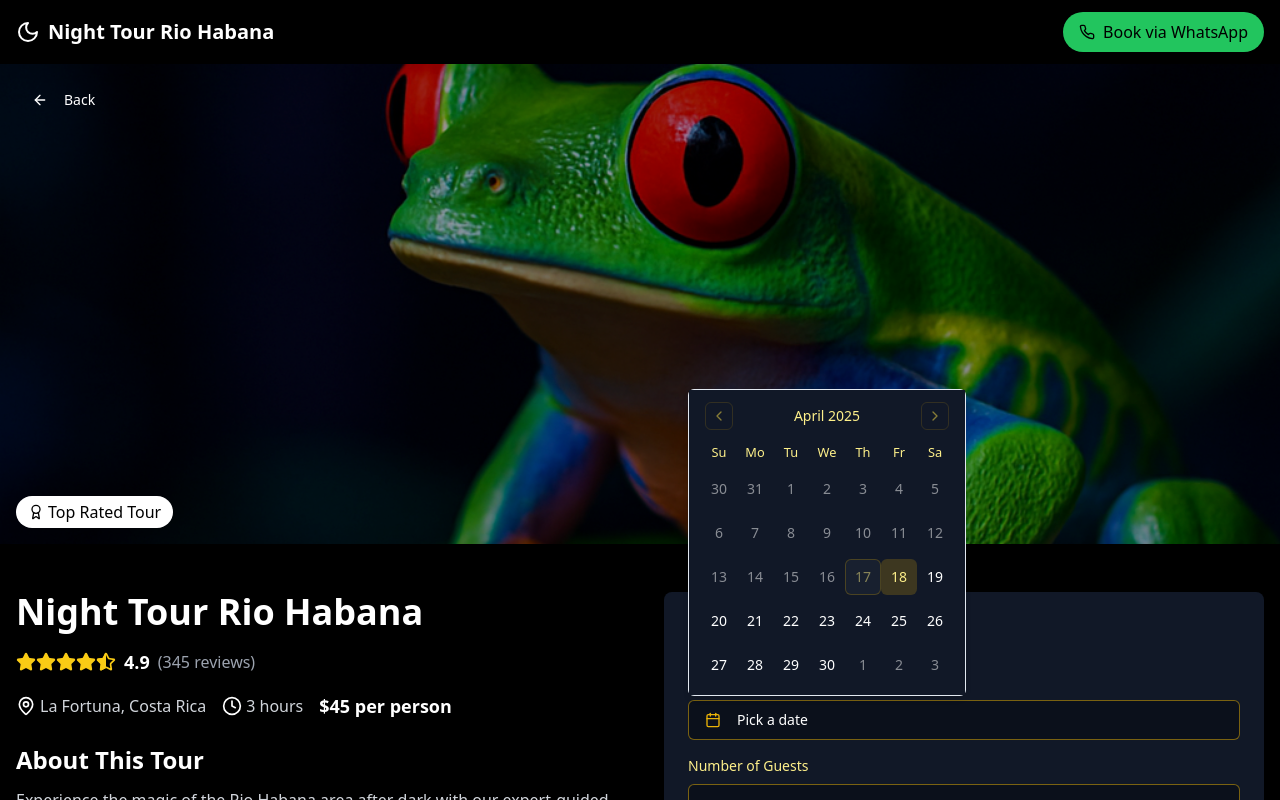
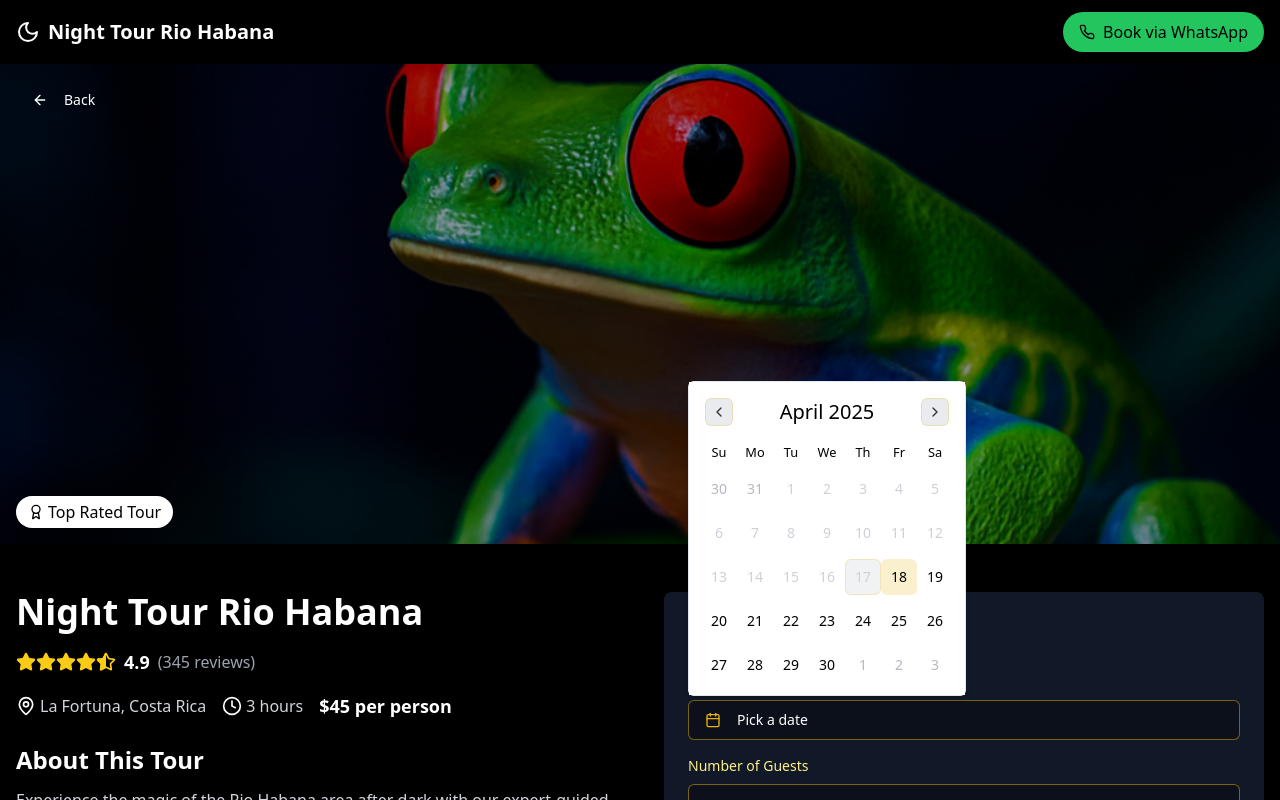
Before and after one commit to DevGruGold/nighttours, a React (Vite) app: page /tour/1 in a window 1280 px wide. Both pictures are taken after a click on the button "Pick a date". Shown: the top 800 px of the page. Built offline with nearby package versions, Linux system fonts and the light colour scheme.

Commit message:
Fix: Calendar navigation visibility
Fixes the visibility of the calendar navigation elements.

```diff
--- a/src/components/BookingForm.tsx
+++ b/src/components/BookingForm.tsx
@@ -38,14 +38,14 @@ const BookingForm = ({ tourTitle, location, onSubmit }: BookingFormProps) => {
               {date ? format(date, 'PPP') : <span>Pick a date</span>}
             </Button>
           </PopoverTrigger>
-          <PopoverContent className="w-auto p-0" align="start">
+          <PopoverContent className="w-auto p-0 bg-white" align="start">
             <Calendar
               mode="single"
               selected={date}
               onSelect={setDate}
               initialFocus
               disabled={(date) => date < new Date()}
-              className="bg-gray-900 border-none"
+              className="bg-white border-none"
             />
           </PopoverContent>
         </Popover>
--- a/src/components/ui/calendar.tsx
+++ b/src/components/ui/calendar.tsx
@@ -22,39 +22,39 @@ function Calendar({
         months: "flex flex-col sm:flex-row space-y-4 sm:space-x-4 sm:space-y-0",
         month: "space-y-4",
         caption: "flex justify-center pt-1 relative items-center",
-        caption_label: "text-sm font-medium text-yellow-200",
+        caption_label: "text-xl font-medium text-black", // Updated for better visibility
         nav: "space-x-1 flex items-center",
         nav_button: cn(
           buttonVariants({ variant: "outline" }),
-          "h-7 w-7 bg-transparent p-0 opacity-50 hover:opacity-100 border-yellow-500/30 text-yellow-300"
+          "h-7 w-7 bg-gray-200 p-0 opacity-80 hover:opacity-100 border-yellow-500/30 text-black"
         ),
         nav_button_previous: "absolute left-1",
         nav_button_next: "absolute right-1",
         table: "w-full border-collapse space-y-1",
         head_row: "flex",
         head_cell:
-          "text-yellow-200 rounded-md w-9 font-normal text-[0.8rem]",
+          "text-black rounded-md w-9 font-medium text-[0.8rem]", // Updated text color
         row: "flex w-full mt-2",
         cell: "h-9 w-9 text-center text-sm p-0 relative [&:has([aria-selected].day-range-end)]:rounded-r-md [&:has([aria-selected].day-outside)]:bg-accent/50 [&:has([aria-selected])]:bg-accent first:[&:has([aria-selected])]:rounded-l-md last:[&:has([aria-selected])]:rounded-r-md focus-within:relative focus-within:z-20",
         day: cn(
           buttonVariants({ variant: "ghost" }),
-          "h-9 w-9 p-0 font-normal text-white hover:bg-yellow-500/20 hover:text-yellow-200 focus:bg-yellow-500/20 focus:text-yellow-200 aria-selected:bg-yellow-500 aria-selected:text-black"
+          "h-9 w-9 p-0 font-normal text-black hover:bg-yellow-500/20 hover:text-black focus:bg-yellow-500/20 focus:text-black aria-selected:bg-yellow-500 aria-selected:text-black"
         ),
         day_range_end: "day-range-end",
         day_selected:
           "bg-yellow-500 text-black hover:bg-yellow-600 hover:text-black focus:bg-yellow-500 focus:text-black",
-        day_today: "bg-gray-800 text-yellow-200 border border-yellow-500/50",
+        day_today: "bg-gray-200 text-black border border-yellow-500/50",
         day_outside:
-          "day-outside text-gray-500 opacity-50 aria-selected:bg-accent/50 aria-selected:text-yellow-200/30 aria-selected:opacity-30",
-        day_disabled: "text-gray-500 opacity-50",
+          "day-outside text-gray-500 opacity-50 aria-selected:bg-accent/50 aria-selected:text-gray-600 aria-selected:opacity-30",
+        day_disabled: "text-gray-400 opacity-50",
         day_range_middle:
           "aria-selected:bg-accent aria-selected:text-accent-foreground",
         day_hidden: "invisible",
         ...classNames,
       }}
       components={{
-        IconLeft: ({ ..._props }) => <ChevronLeft className="h-4 w-4 text-yellow-300" />,
-        IconRight: ({ ..._props }) => <ChevronRight className="h-4 w-4 text-yellow-300" />,
+        IconLeft: ({ ..._props }) => <ChevronLeft className="h-4 w-4 text-black" />,
+        IconRight: ({ ..._props }) => <ChevronRight className="h-4 w-4 text-black" />,
       }}
       {...props}
     />
```
